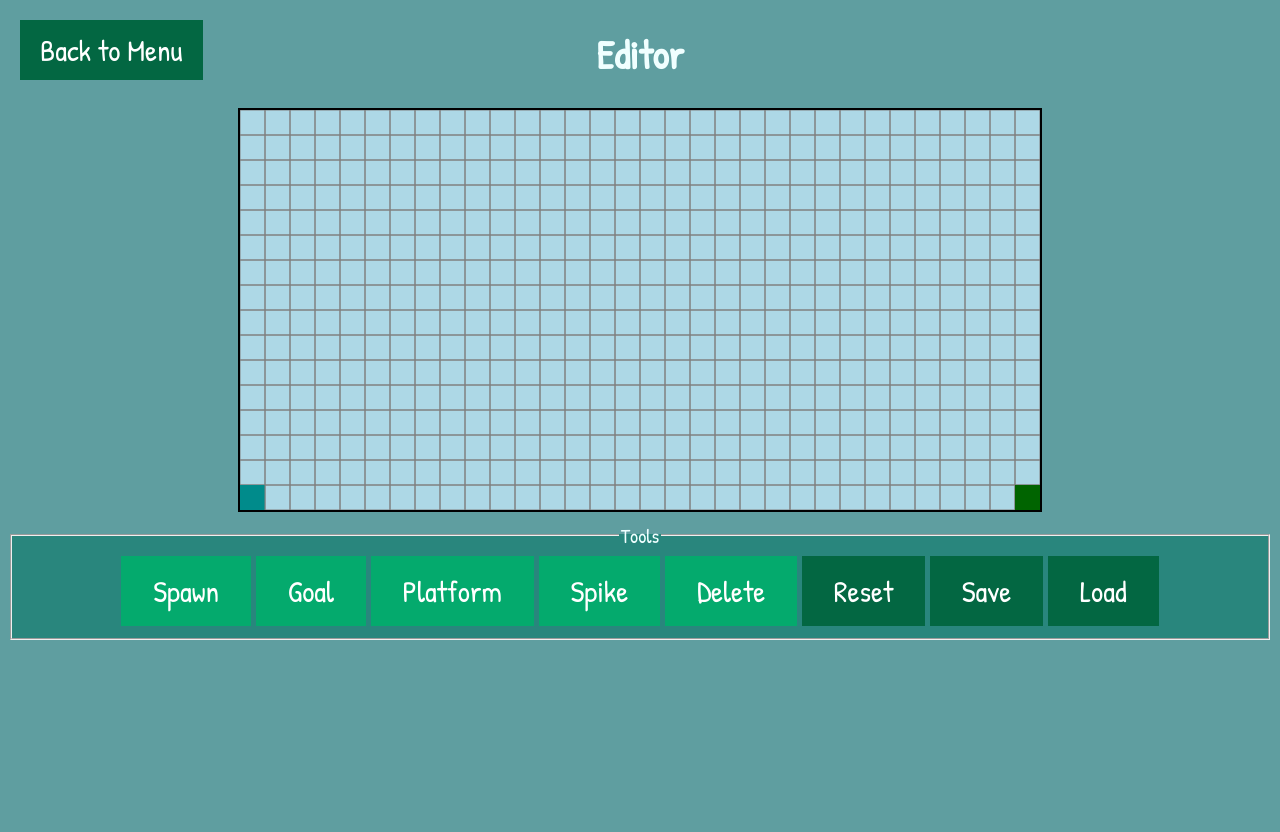
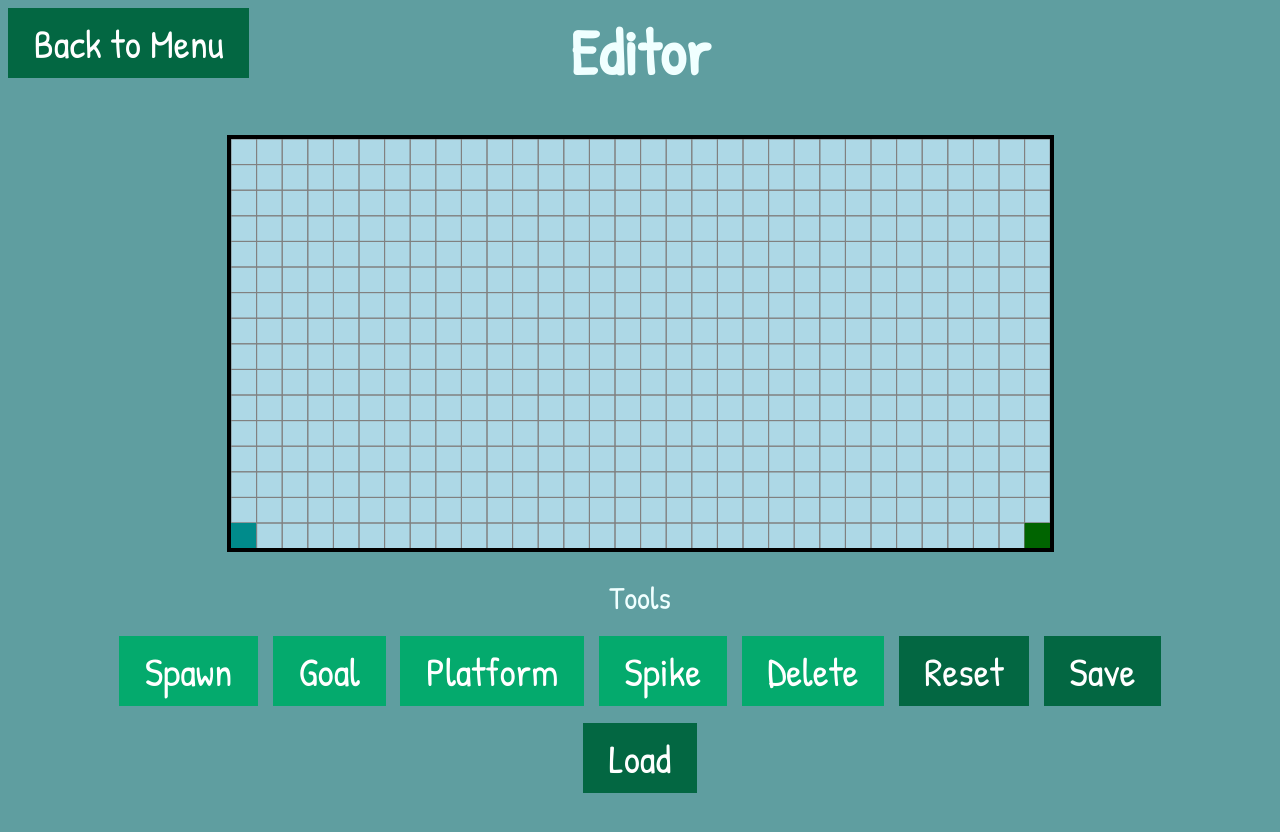
Before and after one commit to hjhbutlin/js-level-editor, a plain HTML site: page index.html in a window 1280 px wide. Both pictures are taken after a click on the button "Start Editor". Before the commit the page ends 800 px from the top, so only its background shows below. Drawn offline with Linux system fonts and the light colour scheme.

Commit message:
finished editor and implemented save and load features and changed styling

```diff
--- a/editor.js
+++ b/editor.js
@@ -1,14 +1,17 @@
 const canvas = document.getElementById("gameGrid");
 const ctx = canvas.getContext("2d");
 
-canvas.width = 800;
-canvas.height = 400;
+const rows = 16;
+const cols = 32;
+const globalScale = 50;
 
-const tileSize = 25;
-const rows = canvas.height / tileSize;
-const cols = canvas.width / tileSize;
+let scale = window.innerWidth / globalScale;
 
-const tileColors = {
+canvas.width = scale * cols;
+canvas.height = scale * rows;
+let tileSize = scale;
+
+const tileColours = {
     1: "darkred",       // platform
     2: null,          // spike sold separately
     3: "darkcyan",    // spawn
@@ -39,6 +42,10 @@ function fillSpike(x,y,colour) {
 
 
 function drawGrid() {
+    canvas.width = scale * cols;
+    canvas.height = scale * rows;
+    let tileSize = scale;
+
     ctx.clearRect(0, 0, canvas.width, canvas.height);
     levelGridData[spawnY][spawnX] = 3;
     levelGridData[goalY][goalX] = 4;
@@ -52,14 +59,13 @@ function drawGrid() {
             // handle spike case
             if (levelGridData[y][x] === 2) {
                 fillSpike(x, y, "red");
-            } else if (tileColors[levelGridData[y][x]]) {
-                ctx.fillStyle = tileColors[levelGridData[y][x]];
+            } else if (tileColours[levelGridData[y][x]]) {
+                ctx.fillStyle = tileColours[levelGridData[y][x]];
                 ctx.fillRect(x * tileSize, y * tileSize, tileSize, tileSize);
             }
         }
     }
 }
-
 drawGrid();
 
 function fillTile(event) {
@@ -67,8 +73,18 @@ function fillTile(event) {
     const x = event.clientX - rect.left;
     const y = event.clientY - rect.top;
 
-    const col = Math.floor(x / tileSize);
-    const row = Math.floor(y / tileSize);
+    let col = Math.floor(x / tileSize);
+    let row = Math.floor(y / tileSize);
+
+    try {
+        levelGridData[row][col] = selectedTool;
+    } catch (error) {
+        if (error instanceof TypeError) {
+            console.log("rectified index out of range error")
+            row = row < 0 ? 0 : row > 15 ? 15 : row;
+            col = col < 0 ? 0 : col > 31 ? 31 : col;
+        }
+    }
 
     if (selectedTool === 3) {
         levelGridData[spawnY][spawnX] = 0;
@@ -80,11 +96,22 @@ function fillTile(event) {
         goalY = row;
     }
 
-    levelGridData[row][col] = selectedTool;
-
-
     drawGrid();
 }
+
+window.onresize = function() {
+    const w = window.innerWidth;
+    const h = window.innerHeight;
+    if (w > h*2) {
+        scale = 2 * h / globalScale;
+    } else {
+        scale = w / globalScale;
+    }
+    canvas.width = scale * cols;
+    canvas.height = scale * rows;
+    tileSize = scale;
+    drawGrid();
+};
 
 canvas.addEventListener("mousedown", (event) => {
     mouseDown = true;
@@ -113,24 +140,6 @@ document.querySelectorAll(".tool-button").forEach(button => {
     });
 });
 
-function saveLevel() {
-    const levelDataString = JSON.stringify(levelGridData);
-    const levelName = prompt("Enter a name for your level:", "level1.txt");
-
-    if (!levelName) {
-        alert("Level name cannot be empty. Using default name: level1.txt");
-        levelName = "level1.txt"; // Default name
-    }
-
-    const blob = new Blob([levelDataString], { type: 'text/plain' });
-    const link = document.createElement('a');
-    link.href = URL.createObjectURL(blob);
-    link.download = levelName;
-    link.click();
-}
-
-document.getElementById('SaveButton').addEventListener('click', saveLevel);
-
 document.getElementById("ResetButton").onclick = function() {
     document.querySelectorAll(".tool-button").forEach(btn => btn.classList.remove("active"));
     levelGridData = Array(rows).fill().map(() => Array(cols).fill(0));
--- a/index.html
+++ b/index.html
@@ -8,6 +8,8 @@
     <link href="https://fonts.googleapis.com/css2?family=Patrick+Hand&display=swap" rel="stylesheet">
     <script src="mainMenu.js" defer></script>
     <script src="editor.js" defer></script>
+    <script src="savedLevels.js" defer></script>
+
 </head>
 <body>
     <!-- main menu -->
@@ -17,14 +19,18 @@
     </div>
 
     <!-- editor -->
-    <main id="editor" style="display:none;">
-        <h1>Editor</h1>
+    <main id="editor" style="display: none;">
+        <div id="editorHeader">
+            <button id="backButton" class="back-button">Back to Menu</button>
+            <p class="page-title"><b>Editor</b></p>
+        </div>
+
+        <div id="canvasContainer">
             <canvas id="gameGrid"></canvas>
-        <button id="backButton" class="back-button">Back to Menu</button> <!-- Back to Menu button -->
-    </main>
+        </div>
 
         <!-- editor toolbar -->
-    <fieldset id="toolbar" style="display:none;">
+        <fieldset id="toolbar">
             <legend>Tools</legend>
             <button id="SpawnButton" class="tool-button" data-tool="3" data-name="spawn" aria-label="Set spawn point">Spawn</button>
             <button id="GoalButton" class="tool-button" data-tool="4" data-name="goal" aria-label="Set goal point">Goal</button>
@@ -35,6 +41,7 @@
             <button id="SaveButton" class="important-button" aria-label="Save level">Save</button>
             <button id="LoadButton" class="important-button" aria-label="Load level">Load</button>
         </fieldset>
+    </main>
 
     <noscript>
         <p>This application requires JavaScript to function properly.</p>
--- a/mainMenu.js
+++ b/mainMenu.js
@@ -4,5 +4,5 @@ document.getElementById("startEditor").addEventListener("click", () => {
     document.getElementById("editor").style.display = "block";
     document.getElementById("toolbar").style.display = "block";
 
-    console.log("Editor has started!");
+    console.log("launched editor");
 });
--- /dev/null
+++ b/savedLevels.js
@@ -0,0 +1,32 @@
+const savedLevels = new Map();
+
+const level1 = [[0,0,0,0,0,0,0,0,0,0,0,0,0,0,0,0,0,0,0,0,0,0,0,0,0,0,0,0,0,0,0,0],[0,0,0,0,0,0,0,0,0,0,0,0,0,0,0,0,0,0,0,0,0,0,0,0,0,0,0,0,0,0,0,0],[0,0,0,0,0,0,0,0,0,0,0,0,0,0,0,0,0,0,0,0,0,0,0,0,0,0,0,0,0,0,0,0],[0,0,0,0,0,0,0,0,0,0,0,0,0,0,0,0,0,0,0,0,0,0,0,0,0,0,0,0,0,0,0,0],[0,0,0,0,0,0,0,0,0,0,0,0,0,0,0,0,0,0,0,0,0,0,0,0,0,0,0,0,0,0,0,0],[0,0,0,0,0,0,0,0,0,0,0,0,0,0,0,0,0,0,0,0,0,0,0,0,0,0,0,0,0,0,0,0],[0,0,0,0,0,0,0,0,0,0,0,0,0,0,0,0,0,0,0,0,0,0,0,0,0,0,0,0,0,0,0,0],[0,0,0,0,0,0,0,0,0,0,0,0,0,0,0,0,0,0,0,0,0,0,0,0,0,0,0,0,0,0,0,0],[0,0,0,0,0,0,0,0,0,0,0,0,0,0,0,0,0,0,0,0,0,0,0,0,0,0,0,0,0,0,0,0],[0,0,0,0,0,0,0,0,0,0,0,0,0,0,0,0,0,0,0,0,0,0,0,0,0,0,0,0,0,0,0,0],[0,0,0,0,0,0,0,0,0,0,0,0,0,0,0,0,0,0,0,0,0,0,0,0,0,0,0,0,0,0,0,0],[0,0,0,0,0,0,0,0,0,0,0,0,0,0,0,0,0,0,0,0,0,0,0,0,0,0,0,0,0,0,0,0],[0,0,0,0,0,0,0,0,0,0,0,0,0,0,0,0,0,0,0,0,0,0,0,0,0,0,0,0,0,0,0,0],[0,0,0,0,0,0,0,0,0,0,0,0,0,0,1,1,1,1,0,0,0,0,0,0,0,0,0,0,0,0,0,0],[0,0,0,0,0,0,0,0,0,0,1,1,1,1,1,1,1,1,1,1,1,1,0,0,0,0,0,0,0,0,0,0],[3,0,0,0,0,0,1,1,1,1,1,1,1,1,1,1,1,1,1,1,1,1,1,1,1,1,0,0,0,0,0,4]];
+const level2 = [[0,0,0,0,0,0,0,0,0,0,0,0,0,0,0,0,0,0,0,0,0,0,0,0,0,0,0,0,0,0,0,0],[0,0,0,0,0,0,0,0,0,0,0,0,0,0,0,0,0,0,0,0,0,0,0,0,0,0,0,0,0,0,0,0],[0,0,0,0,0,0,0,0,0,0,0,0,0,0,0,0,0,0,0,0,0,0,0,0,0,0,0,0,0,0,0,0],[0,0,0,0,0,0,0,0,0,0,0,0,0,0,0,0,0,0,0,0,0,0,0,0,0,0,0,0,0,0,0,0],[0,0,0,0,0,0,0,0,0,0,0,0,0,0,0,0,0,0,0,0,0,0,0,0,0,0,0,0,0,0,0,0],[0,0,0,0,0,0,0,0,0,0,0,0,0,0,0,0,0,0,0,0,0,0,0,0,0,0,0,0,0,0,0,0],[0,0,0,0,0,0,0,0,0,0,0,0,0,0,0,0,0,0,0,0,0,0,0,0,0,0,0,0,0,0,0,0],[0,0,0,0,0,0,0,0,0,0,0,0,0,0,0,0,0,0,0,0,0,0,0,0,0,0,0,0,0,0,0,0],[0,0,0,0,0,0,0,0,0,0,0,0,0,0,0,0,0,0,0,0,0,0,0,0,0,0,0,0,0,0,0,0],[0,0,0,0,0,0,0,0,0,0,0,0,0,0,0,0,0,0,0,0,0,0,0,0,0,0,0,0,0,0,0,0],[0,0,0,0,0,0,0,0,0,0,0,0,0,0,0,0,0,0,0,0,0,0,0,0,0,0,0,0,0,0,0,0],[0,0,0,0,0,0,0,0,0,0,0,0,0,0,0,0,0,0,0,0,0,0,0,0,0,0,0,0,0,0,0,0],[0,0,0,0,0,0,0,0,0,0,0,0,0,0,0,0,0,0,0,0,0,0,0,0,0,0,0,0,0,0,0,0],[0,0,0,0,0,0,0,0,0,0,0,0,0,0,0,0,0,0,0,0,0,0,0,0,0,0,0,0,0,0,0,0],[0,0,0,0,0,0,0,0,0,0,0,2,2,2,0,0,0,0,2,2,2,0,0,0,0,0,0,0,0,0,0,0],[3,0,0,0,0,0,1,1,1,1,1,1,1,1,1,1,1,1,1,1,1,1,1,1,1,1,0,0,0,0,0,4]];
+
+savedLevels.set('level1',level1);
+savedLevels.set('level2',level2);
+
+function saveLevel() {
+    console.log(levelGridData);
+    let name = prompt("Please enter level name.");
+
+    while (savedLevels.has(name)) {
+        name = prompt("Name taken. Please re-enter level name.");
+    }
+
+    savedLevels.set(name,levelGridData);
+}
+document.getElementById('SaveButton').addEventListener('click', saveLevel);
+
+function loadLevel() {
+    let name = prompt("Please enter level name.");
+
+    while (!savedLevels.has(name)) {
+        name = prompt("Name not found. Please re-enter level name.");
+    }
+
+    levelGridData = savedLevels.get(name);
+    drawGrid();
+}
+
+document.getElementById('LoadButton').addEventListener('click', loadLevel);
--- a/style.css
+++ b/style.css
@@ -1,60 +1,99 @@
 body {
     text-align: center;
     font-family: 'Patrick Hand', cursive;
-    font-size: 20px;
-    color:azure;
+    font-size: 8vh;
+    color: azure;
     background-color: cadetblue;
 }
+
 canvas {
-    border: 2px solid black;
+    border: 0.5vh solid black;
     background-color: lightblue;
     display: block;
     margin: auto;
 }
-
-fieldset {
-    background-color: rgb(41, 134, 125);
+#canvasContainer {
+    padding-bottom: 3vh;
 }
 
-button.back-button {
+#editor {
+    gap: 1vh;
+    position: relative;
+    width: 100%;
+}
+
+#editorHeader {
+    display: flex;
+    justify-content: center;
+    align-items: center;
+    position: relative;
+    margin-bottom: 5vh;
+}
+
+.page-title {
+    top: 0;
+}
+
+.back-button {
     position: absolute;
-    top: 20px;
-    left: 20px;
-    padding: 10px 20px;
+    left: 0;
+    top: 0;
 }
+
+p {
+    display: block;
+    margin-block-start: 0;
+    margin-block-end: 0;
+    margin-inline-start: 0;
+    margin-inline-end: 0;
+}
+
+#toolbar {
+    margin: auto;
+    align-items: center;
+    border: none;
+    padding-top:0vh
+}
+
+legend {
+    font-size: 4vh
+}
+
 
 button {
     font-family: 'Patrick Hand', cursive;
     border: none;
     color: white;
     background-color: #036742;
-    padding: 15px 32px;
+    padding: 1vh 2vw;
     text-align: center;
     text-decoration: none;
     display: inline-block;
-    font-size: 30px;
-    transition-duration: 0.3s;
+    font-size: 5vh;
+    transition-duration: 400ms;
 }
+
 
 button.important-button {
     background-color: #036742;
 }
 
+
 button.tool-button {
     background-color: #04AA6D;
 }
 
+
 button:hover {
     background-color: #9abeb1;
 }
+
 button:active {
     background-color: #19944a;
     transform: scale(0.9);
 }
+
 button.active {
     background-color: #19944a;
     transform: scale(0.9);
 }
-#toolbar {
-    margin-top: 10px;
-}
```
Lines whose indentation alone changed are shown as unchanged.
